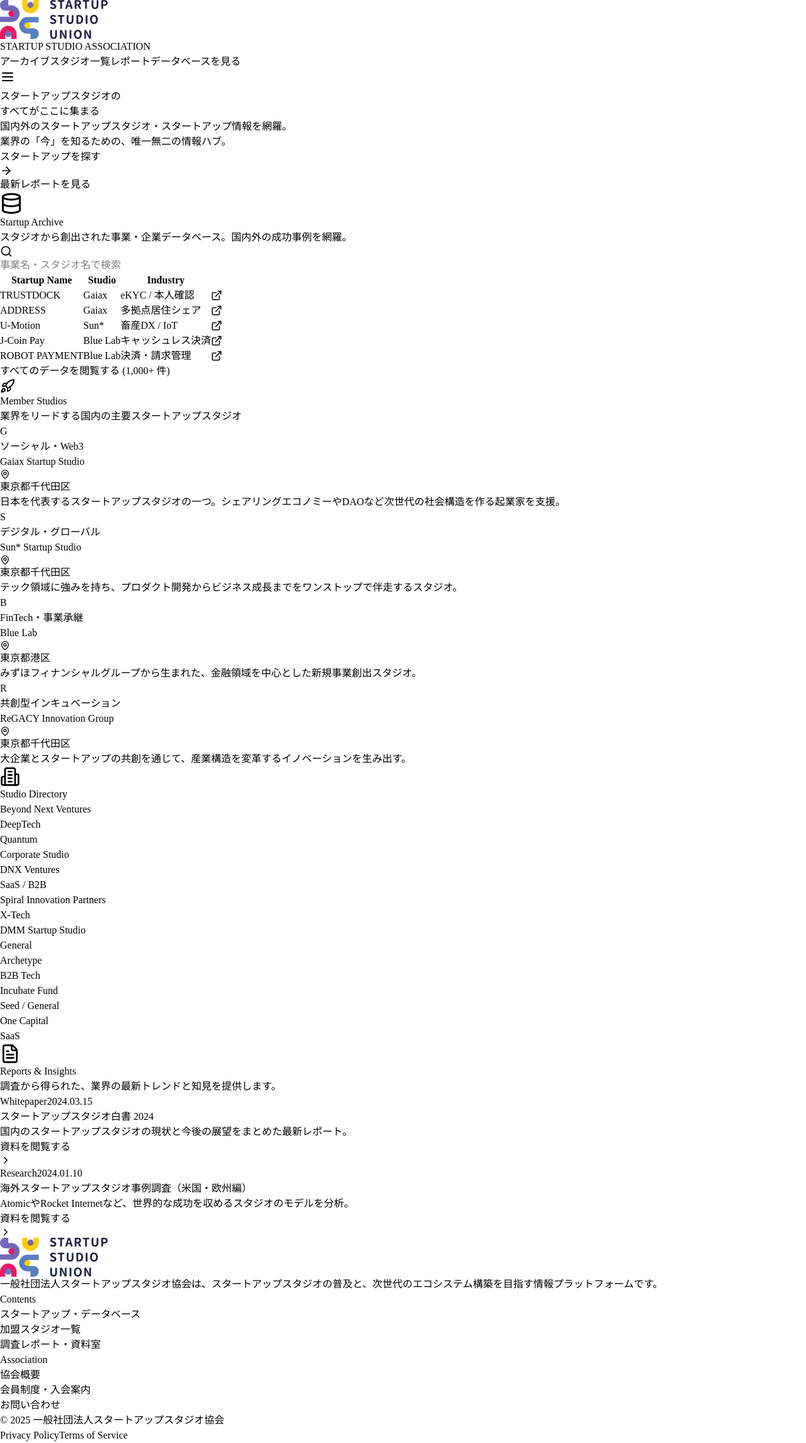
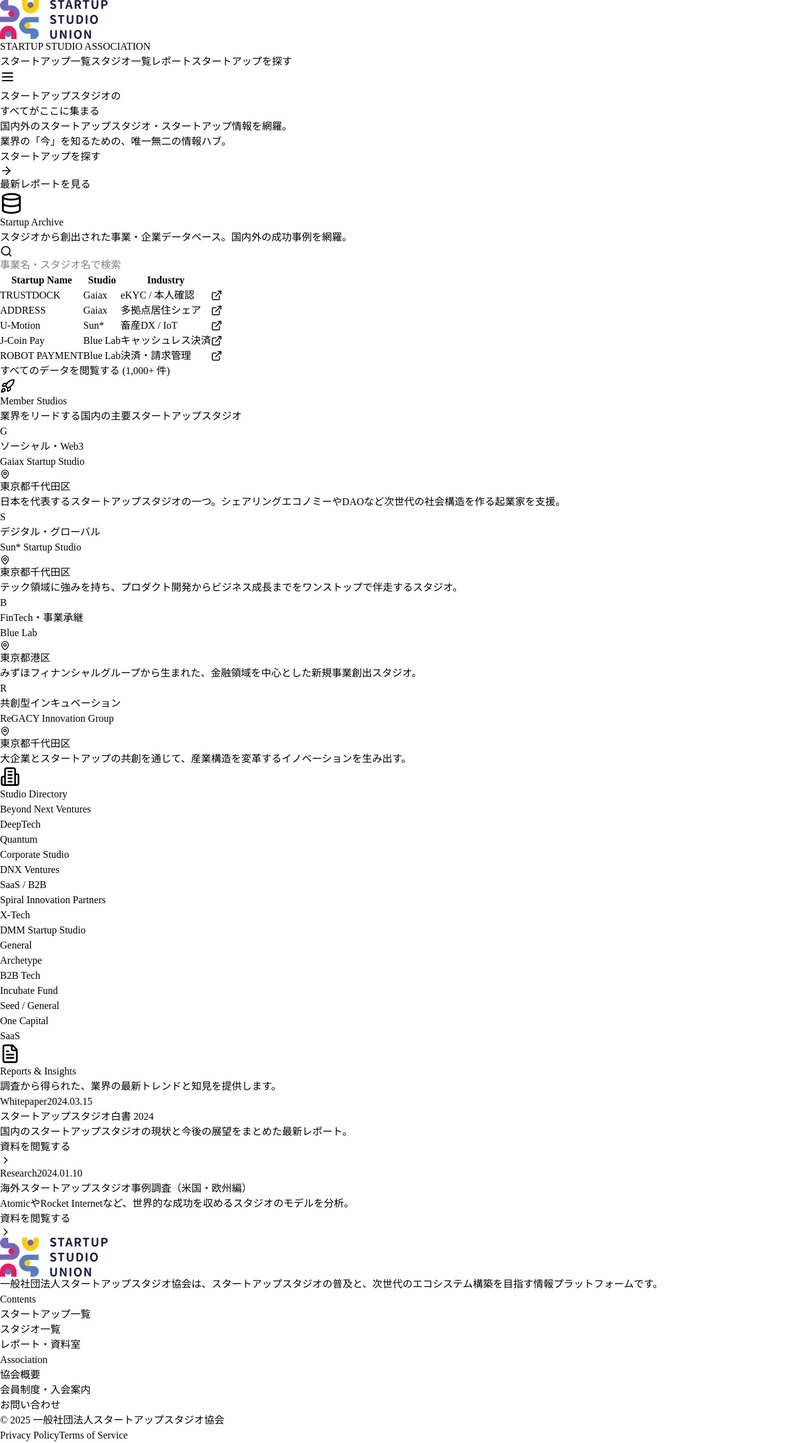
Before and after one commit to ymt201777-hash/startup-studio-association, a React (Vite) app in the folder startup-studio-association/client/: page / in a window 1280 px wide. Shown: the whole page at 63% size. Built offline with nearby package versions, Linux system fonts and the light colour scheme.

Commit message:
Update App.tsx

```diff
--- a/startup-studio-association/client/src/App.tsx
+++ b/startup-studio-association/client/src/App.tsx
@@ -113,12 +113,12 @@
           <div className="hidden md:flex items-center space-x-8">
             {['Database', 'Studios', 'Reports'].map((item) => (
               <a key={item} href={`#${item.toLowerCase()}`} className="text-sm font-bold hover:text-blue-600 transition-colors">
-                {item === 'Database' ? 'アーカイブ' :
+                {item === 'Database' ? 'スタートアップ一覧' :
                  item === 'Studios' ? 'スタジオ一覧' : 'レポート'}
               </a>
             ))}
             <a href="#database" className="bg-blue-600 text-white px-5 py-2 rounded-lg text-sm font-bold hover:bg-blue-700 transition-all shadow-md shadow-blue-500/20">
-              データベースを見る
+              スタートアップを探す
             </a>
           </div>
 
@@ -298,9 +298,9 @@
             <div>
               <h4 className="font-black text-xs uppercase tracking-widest text-slate-400 mb-6">Contents</h4>
               <ul className="space-y-4 text-sm font-bold text-slate-600">
-                <li><a href="#database" className="hover:text-blue-600 transition-colors">スタートアップ・データベース</a></li>
-                <li><a href="#studios" className="hover:text-blue-600 transition-colors">加盟スタジオ一覧</a></li>
-                <li><a href="#reports" className="hover:text-blue-600 transition-colors">調査レポート・資料室</a></li>
+                <li><a href="#database" className="hover:text-blue-600 transition-colors">スタートアップ一覧</a></li>
+                <li><a href="#studios" className="hover:text-blue-600 transition-colors">スタジオ一覧</a></li>
+                <li><a href="#reports" className="hover:text-blue-600 transition-colors">レポート・資料室</a></li>
               </ul>
             </div>
             <div>
```
